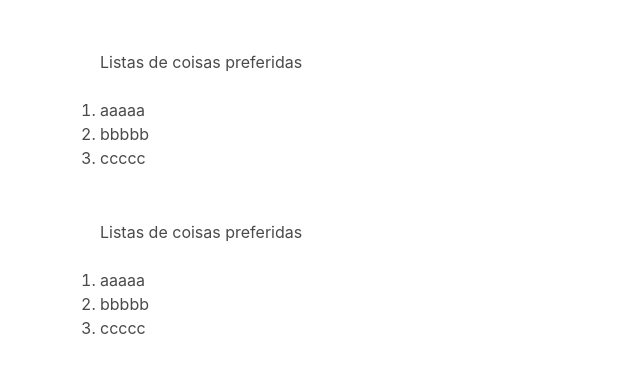
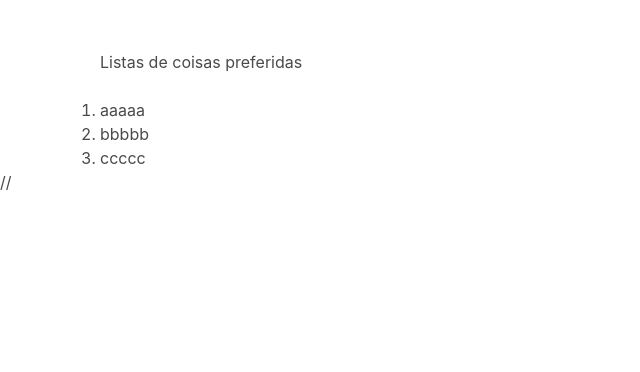
Before and after one commit to ViniciusC4RV4LH0/ViniciusC4RV4LH0.github.io, a plain HTML site: page index.html in a window 1280 px wide. Shown: the whole page, without its empty margins (0-640 px from the left). Drawn offline with nearby package versions, Linux system fonts and the light colour scheme.

Commit message:
Update index.html

```diff
--- a/index.html
+++ b/index.html
@@ -30,41 +30,6 @@
             <li>ccccc</li>
         </ol>
     </div>
-    <p>
-        <!DOCTYPE html>
-<html lang="pt-BR">
-<head>
-    <meta charset="UTF-8">
-    <meta http-equiv="X-UA-Compatible" content="IE=edge">
-    <meta name="viewport" content="width=device-width, initial-scale=1.0">
-    <title>Document</title>
-    <link rel="stylesheet" href="https://cdn.jsdelivr.net/npm/bulma@0.9.4/css/bulma.min.css">
-    <style>
-        ul{
-            list-style-image: url(pato.jpeg);
-        }
-        .Centralizado {
-        margin-top: 50px;
-        margin-left: 100px;
-        }
-        ol.Mudado{
-
-
-        }
-    </style>
-</head>
-<body>
-    <div class="Centralizado">
-        <h1>Listas de coisas preferidas</h1>
-        <br>
-        <ol class="Mudado">
-            <li>aaaaa</li>
-            <li>bbbbb</li>
-            <li>ccccc</li>
-        </ol>
-    </div>
+    //
 </body>
 </html>
-    </p>
-</body>
-</html>
```
